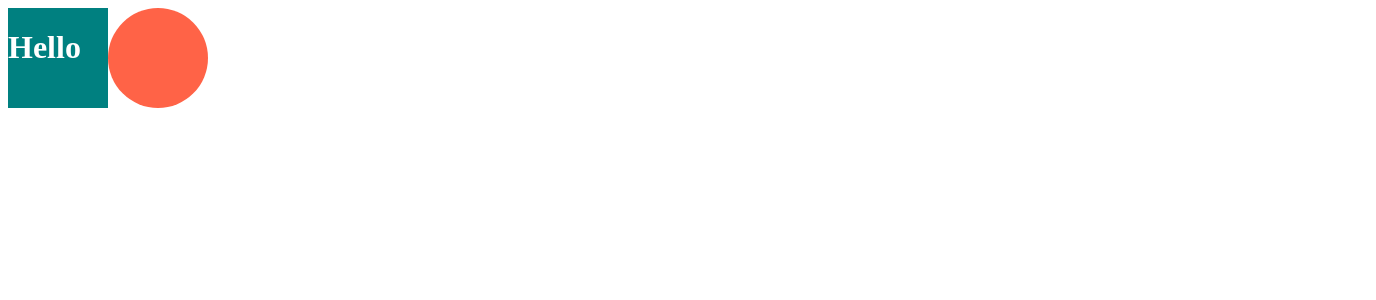
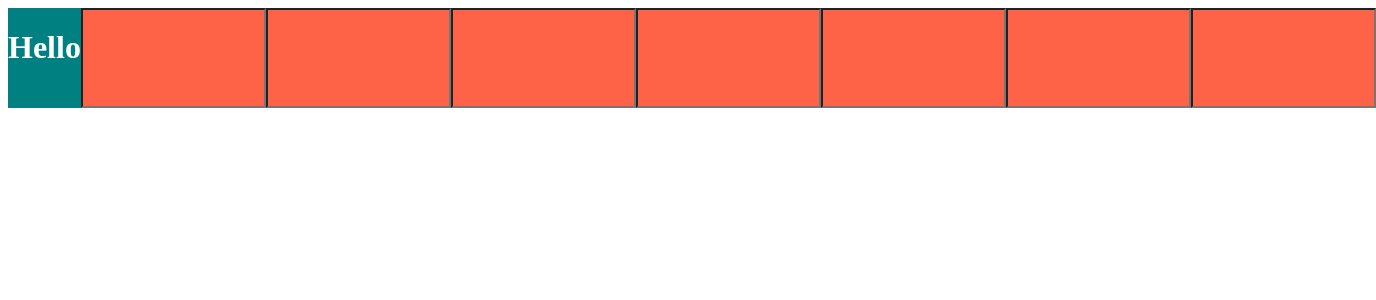
Before and after one commit to hongyeongjune/react-js-master-class, a React (Create React App) app in the folder react-masterclass/: page / in a window 1280 px wide. Shown: the top 300 px of the page, 1376 px wide, since content can reach past the window. Built offline with nearby package versions, Linux system fonts and the light colour scheme.

Commit message:
'As' and Attrs

```diff
--- a/react-masterclass/src/App.js
+++ b/react-masterclass/src/App.js
@@ -14,14 +14,24 @@ function App() {
   `;
   const Circle = styled(Box)`
     border-radius: 50px;
+  `;
+  const Input = styled.input.attrs({ required: true })`
+    background-color: tomato;
   `
 
   return (
     <Father>
-      <Box bgColor="teal">
-        <Hello>Hello</Hello>
-      </Box>
-      <Circle bgColor="tomato" />
+        <Box bgColor="teal">
+            <Hello>Hello</Hello>
+        </Box>
+        <Circle bgColor="tomato" />
+        <Input />
+        <Input />
+        <Input />
+        <Input />
+        <Input />
+        <Input />
+        <Input />
     </Father>
   );
 }
```
